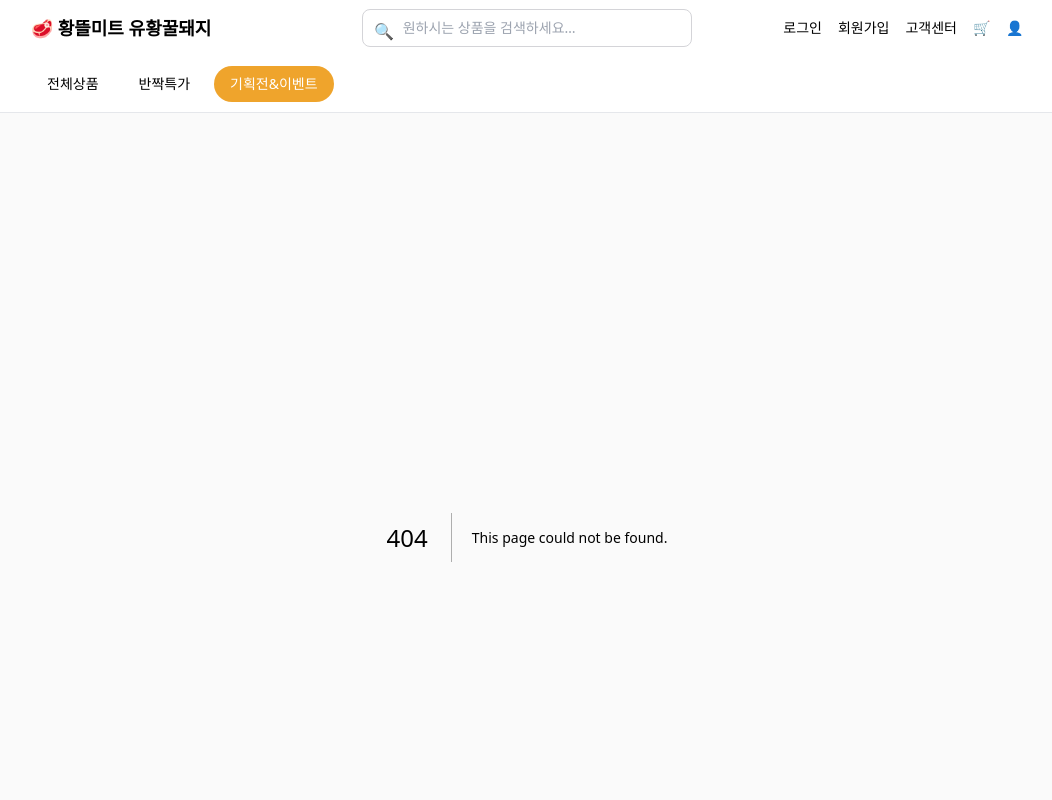
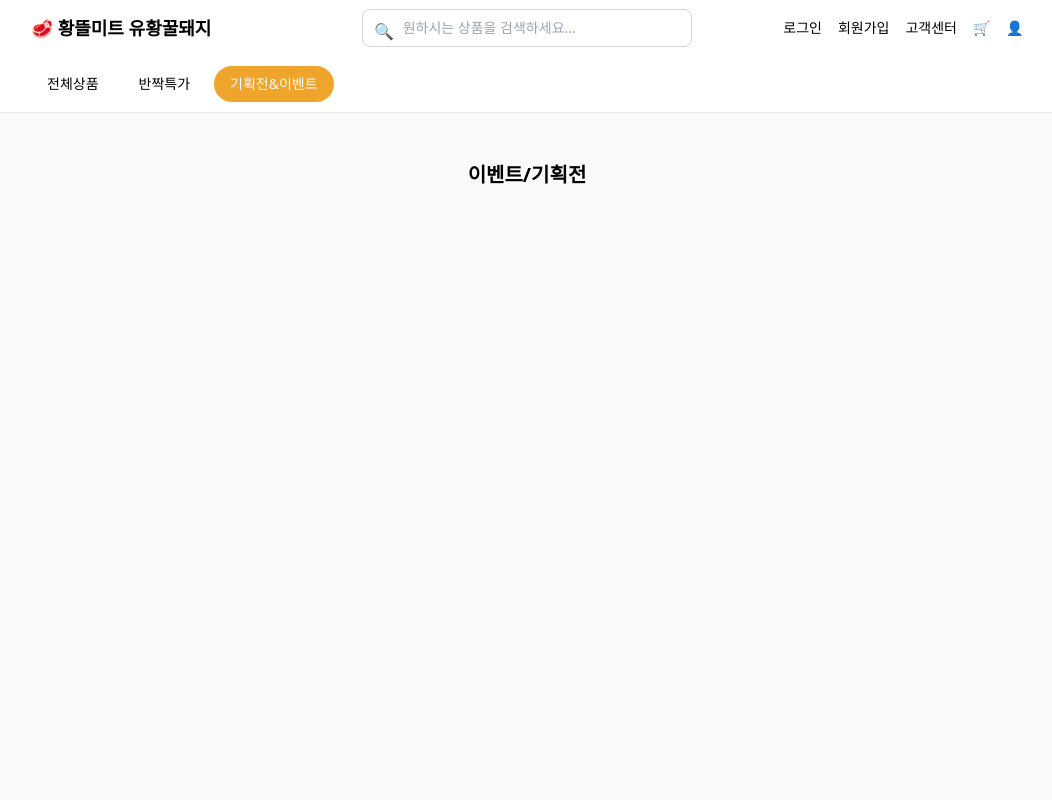
Before and after one commit to song-code21/meet-shop, a Next.js app: page /events in a window 1280 px wide. Before the commit this address had no page. Shown: the top 800 px of the page, without its empty margins (113-1165 px from the left). Built offline with nearby package versions, Linux system fonts and the light colour scheme.

Commit message:
feat: event페이지 구축

```diff
--- /dev/null
+++ b/app/events/page.tsx
@@ -0,0 +1,12 @@
+const EventsPage = () => {
+  return (
+    <div>
+      <div className="p-6">
+        <h1 className="text-center text-xl font-bold">이벤트/기획전</h1>
+      </div>
+      <div></div>
+    </div>
+  );
+};
+
+export default EventsPage;
```
